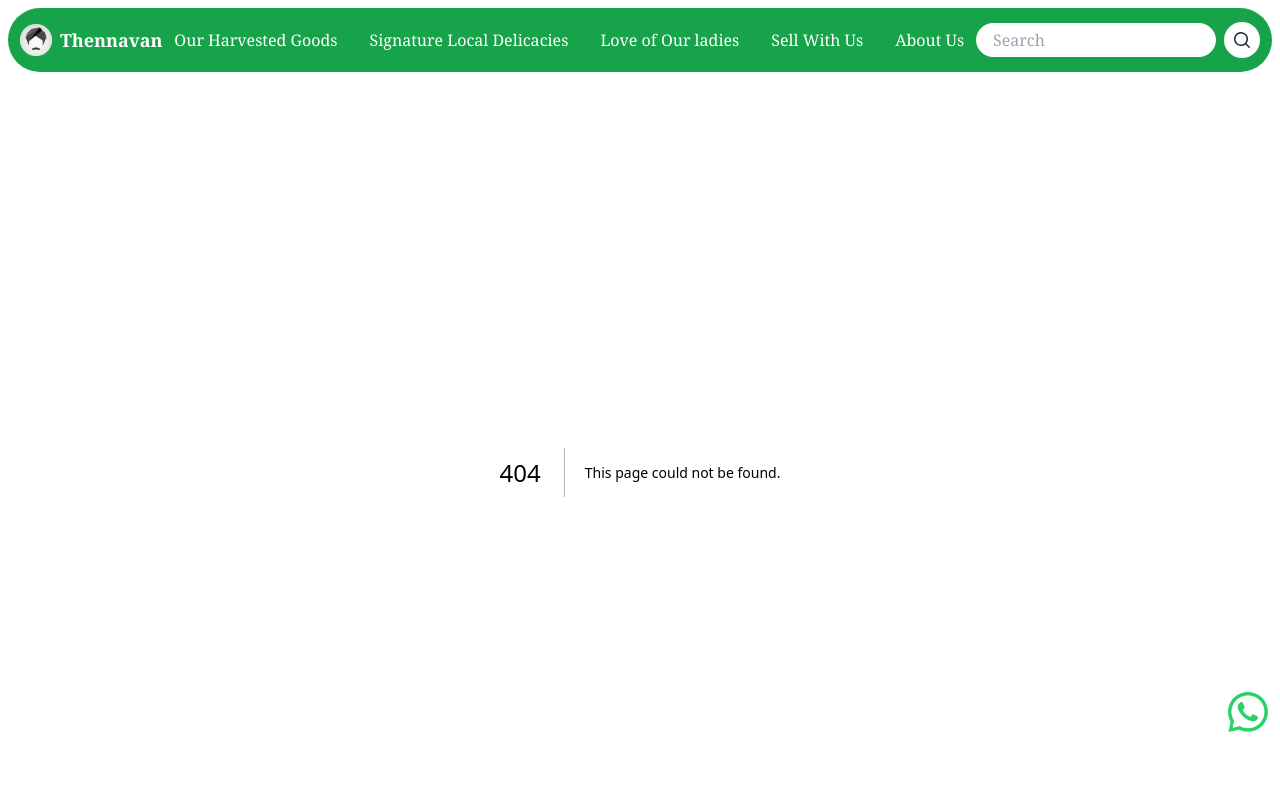
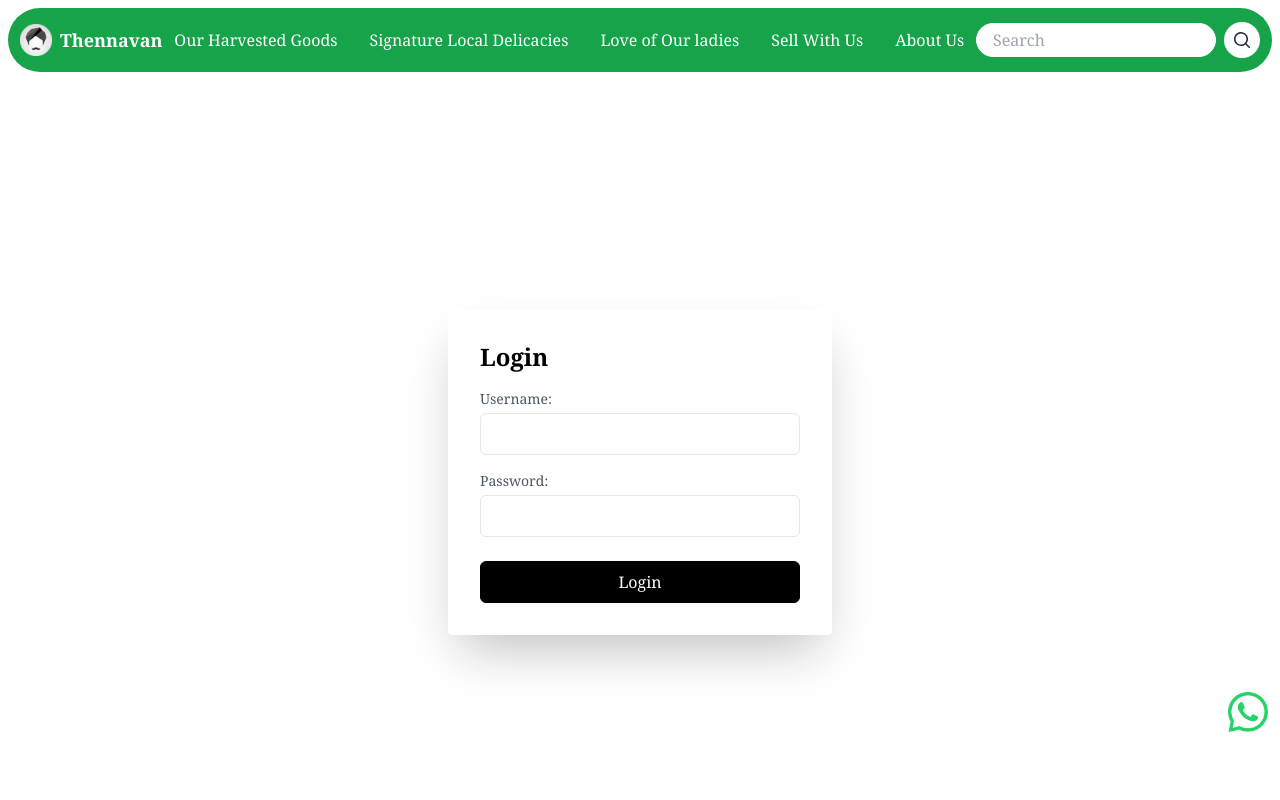
Before and after one commit to GayathriCodes2/THENNAVAN-UI, a Next.js app: page /login in a window 1280 px wide. Before the commit this address had no page. Shown: the top 800 px of the page. Built offline with nearby package versions, Linux system fonts and the light colour scheme.

Commit message:
created Admin Login

```diff
--- /dev/null
+++ b/app/login/page.jsx
@@ -0,0 +1,67 @@
+"use client";
+
+import { useState } from "react";
+import Link from "next/link";
+
+const LoginPage = () => {
+  const [username, setUsername] = useState("");
+  const [password, setPassword] = useState("");
+  const [error, setError] = useState("");
+  const [loggedIn, setLoggedIn] = useState(false);
+
+  const handleLogin = () => {
+    if (username === "admin" && password === "admin") {
+      // Successful login logic (set authentication state)
+      console.log("Login successful");
+      setLoggedIn(true);
+    } else {
+      setError("Invalid username or password");
+      // Reset input fields on error
+      setUsername("");
+      setPassword("");
+    }
+  };
+
+  return (
+    <div className="flex items-center justify-center lg:h-screen">
+      <div className="w-96 p-8 bg-white rounded shadow-2xl">
+        <h1 className="text-2xl font-bold mb-4">Login</h1>
+        {error && <p className="text-red-500 mb-4">{error}</p>}
+        <div className="mb-4">
+          <label className="block text-sm font-medium text-gray-600">Username:</label>
+          <input
+            type="text"
+            className="mt-1 p-2 w-full border rounded-md"
+            value={username}
+            onChange={(e) => setUsername(e.target.value)}
+          />
+        </div>
+        <div className="mb-6">
+          <label className="block text-sm font-medium text-gray-600">Password:</label>
+          <input
+            type="password"
+            className="mt-1 p-2 w-full border rounded-md"
+            value={password}
+            onChange={(e) => setPassword(e.target.value)}
+          />
+        </div>
+        {loggedIn ? (
+          <Link href="/admin">
+            <span className="bg-black text-white py-2 px-4 w-full rounded-md hover:bg-white hover:text-black border border-black transition duration-300">
+              Go To Admin page
+            </span>
+          </Link>
+        ) : (
+          <button
+            className="bg-black text-white py-2 px-4 rounded-md hover:bg-white hover:text-black w-full border border-black transition duration-300"
+            onClick={handleLogin}
+          >
+            Login
+          </button>
+        )}
+      </div>
+    </div>
+  );
+};
+
+export default LoginPage;
```
